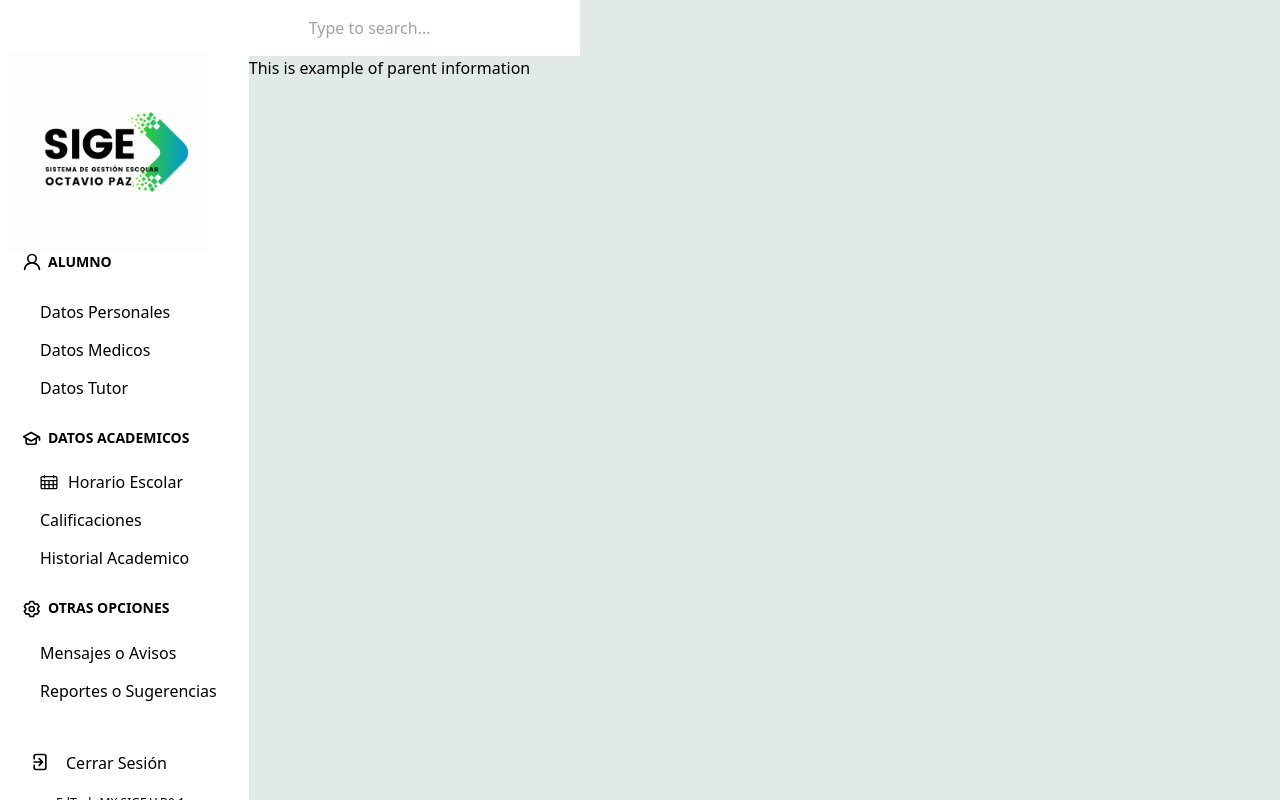
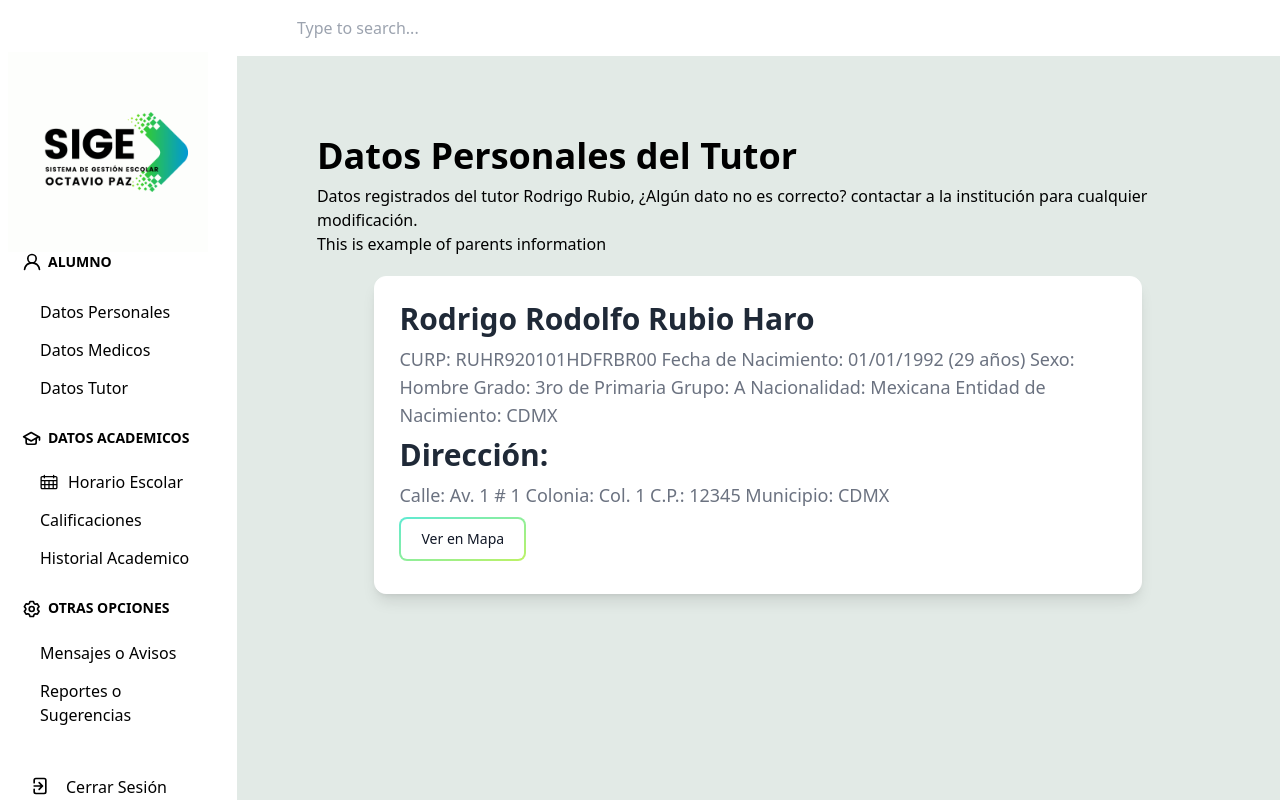
Before and after one commit to EdTech-MX-Solutions/sistema-gestion-frontend, a Next.js app: page /student/parent in a window 1280 px wide. Built offline with nearby package versions, Linux system fonts and the light colour scheme.

Commit message:
+ PersonalInfoCard

```diff
--- /dev/null
+++ b/components/Persona.Card.tsx
@@ -0,0 +1,40 @@
+import Card from "@/components/Card";
+
+function PersonalCard() {
+  return (
+    <>
+      <Card>
+        <div className="flex flex-col space-y-2 p-3">
+          <h3 className="font-black text-gray-800 md:text-3xl text-xl">
+            Rodrigo Rodolfo Rubio Haro
+          </h3>
+          <p className="md:text-lg text-gray-500 text-base">
+            CURP: RUHR920101HDFRBR00 Fecha de Nacimiento: 01/01/1992 (29 años)
+            Sexo: Hombre Grado: 3ro de Primaria Grupo: A Nacionalidad: Mexicana
+            Entidad de Nacimiento: CDMX
+          </p>
+
+          <h3 className="font-black text-gray-800 md:text-3xl text-xl">
+            Dirección:
+          </h3>
+          <p className="md:text-lg text-gray-500 text-base">
+            Calle: Av. 1 # 1 Colonia: Col. 1 C.P.: 12345 Municipio: CDMX
+          </p>
+          <a
+            href="https://www.google.com/maps/place/Arica+68,+Tepeyac+Insurgentes,+Gustavo+A.+Madero"
+            target="_blank"
+            rel="noopener noreferrer"
+          >
+            <button className="relative inline-flex items-center justify-center p-0.5 mb-2 mr-2 overflow-hidden text-sm font-medium text-gray-900 rounded-lg group bg-gradient-to-br from-teal-300 to-lime-300 group-hover:from-teal-300 group-hover:to-lime-300 dark:text-white dark:hover:text-gray-900 focus:ring-4 focus:outline-none focus:ring-lime-200 dark:focus:ring-lime-800">
+              <span className="relative px-5 py-2.5 transition-all ease-in duration-75 bg-white dark:bg-gray-900 rounded-md group-hover:bg-opacity-0">
+                Ver en Mapa
+              </span>
+            </button>
+          </a>
+        </div>
+      </Card>
+    </>
+  );
+}
+
+export default PersonalCard;
--- a/pages/student/parent.tsx
+++ b/pages/student/parent.tsx
@@ -1,13 +1,18 @@
+import CardView from "@/components/CardView";
+import PersonalCard from "@/components/Persona.Card";
+
 function ParentsData() {
-    return (
-        <>
-            <h1>
-                This is example of parent information
-            </h1>
-
-        </>
-    )
+  const tutor = "Rodrigo Rubio";
+  const title = "Datos Personales del Tutor";
+  const description = `Datos registrados del tutor ${tutor}, ¿Algún dato no es correcto? contactar a la institución para cualquier modificación.`;
+  return (
+    <>
+      <CardView title={title} description={description}>
+        <h1>This is example of parents information</h1>
+        <PersonalCard />
+      </CardView>
+    </>
+  );
 }
 
-
 export default ParentsData;
--- a/pages/student/personal.tsx
+++ b/pages/student/personal.tsx
@@ -1,13 +1,17 @@
+import CardView from "@/components/CardView";
+import PersonalCard from "@/components/Persona.Card";
+
 function PersonalData() {
-    return (
-        <>
-            <h1>
-                This is example of personal information
-            </h1>
-
-        </>
-    )
+  const title = "Datos Personales del Alumno";
+  const description = `Datos registrados del alumno, ¿Algún dato no es correcto? contactar a la institución para cualquier modificación.`;
+  return (
+    <>
+      <CardView title={title} description={description}>
+        <h1>This is example of personal information</h1>
+        <PersonalCard />
+      </CardView>
+    </>
+  );
 }
 
-
 export default PersonalData;
```
